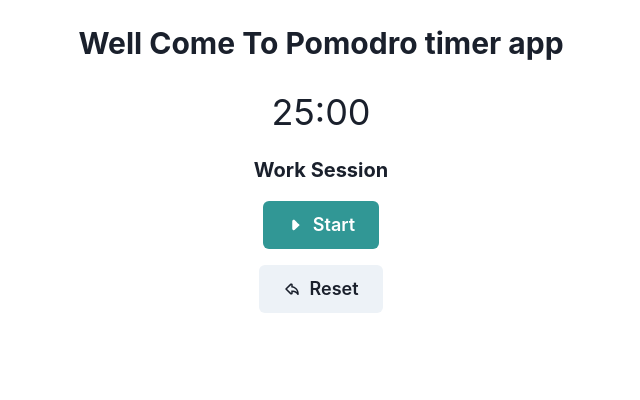
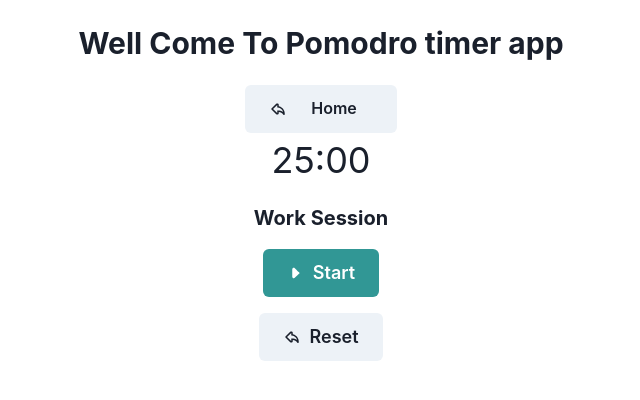
Before and after one commit to suhailkhazirbhat/Assessment_first, a React (Create React App) app: page /profile in a window 1280 px wide. Shown: the top 400 px of the page, without its empty margins (319-959 px from the left). Built offline with nearby package versions, Linux system fonts and the light colour scheme; no server answers; sample sign-in values are in the browser's storage.

Commit message:
fitheyboss

```diff
--- a/src/components/AppRouter.jsx
+++ b/src/components/AppRouter.jsx
@@ -11,7 +11,7 @@ import ForgotPasswordPage from '../pages/ForgotPasswordPage'
 import Homepage from '../pages/Homepage'
 import Loginpage from '../pages/Loginpage'
 import NotfoundPage from '../pages/NotfoundPage'
-import Profilepage from '../pages/Profilepage'
+// import Profilepage from '../pages/Profilepage'
 import Registerpage from '../pages/Registerpage'
 import ResetPasswordPage from '../pages/ResetPasswordPage'
 import TestPage from '../pages/TestPage'
--- a/src/pages/Pomodro_timer_app.jsx
+++ b/src/pages/Pomodro_timer_app.jsx
@@ -1,7 +1,9 @@
 import React, { useState, useEffect } from 'react';
 import { Button, Container, Heading, Text, VStack } from '@chakra-ui/react';
 import { TiMediaPause, TiMediaPlay, TiArrowBackOutline } from 'react-icons/ti';
+import Navlink from '../components/Navlink';
 
+// Navlink
 function Pomodro_timer_app() {
   const [minutes, setMinutes] = useState(25);
   const [seconds, setSeconds] = useState(0);
@@ -85,6 +87,13 @@ function Pomodro_timer_app() {
       <Heading as="h1"   mb={6} noOfLines={1} size='lg'>
      Well Come To Pomodro timer app
       </Heading>
+
+      <Button
+          size="lg"
+          leftIcon={<TiArrowBackOutline />}
+          colorScheme="gray"
+          onClick={resetTimer}
+        ><Navlink to='/' name='Home' /></Button>
       <VStack spacing={4}>
         <Text fontSize="4xl">
           {String(minutes).padStart(2, '0')}:{String(seconds).padStart(2, '0')}
--- a/src/pages/Profilepage.jsx
+++ /dev/null
@@ -1,18 +0,0 @@
-import { chakra, Container, Heading } from '@chakra-ui/react'
-import React from 'react'
-import { Layout } from '../components/Layout'
-import { useAuth } from '../contexts/AuthContext'
-
-export default function Profilepage() {
-  const { currentUser } = useAuth()
-  return (
-    <Layout>
-      <Heading>Profile page</Heading>
-      <Container maxW='container.lg' overflowX='auto' py={4}>
-        <chakra.pre p={4}>
-          {currentUser && <pre> {JSON.stringify(currentUser, null, 2)}</pre>}
-        </chakra.pre>
-      </Container>
-    </Layout>
-  )
-}
```
